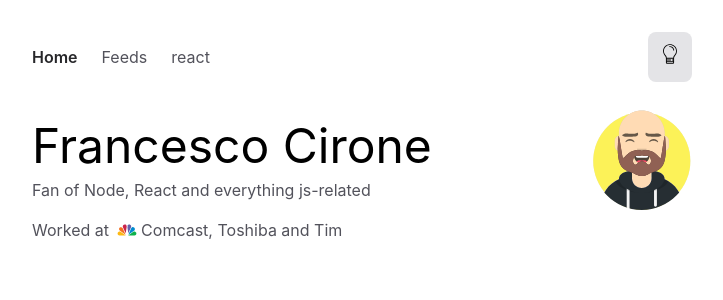
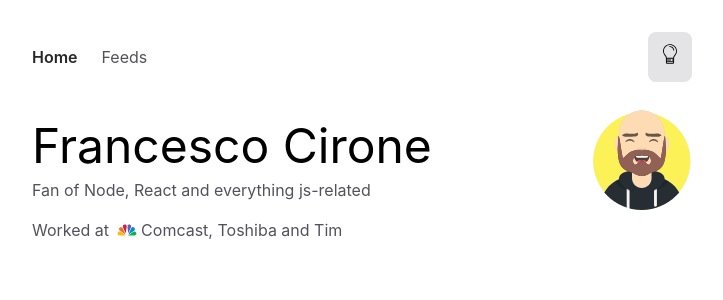
Before and after one commit to inhopj/fcirone.dev, a Next.js app: page / in a window 1280 px wide. Shown: the top 300 px of the page, without its empty margins (284-1007 px from the left). Built offline with nearby package versions, Linux system fonts and the light colour scheme.

Commit message:
remove testing anchor

```diff
--- a/components/Header/Header.tsx
+++ b/components/Header/Header.tsx
@@ -55,10 +55,6 @@ const Header = ({ className: parentClassNames }: Props) => {
           path={feedsPath}
           title="Feeds"
         />
-        <Anchor
-          path="#react"
-          title="react"
-        />
       </div>
       {mounted && <button
         className="bg-zinc-200 dark:bg-zinc-800 p-3 rounded-lg cursor-pointer"
```
